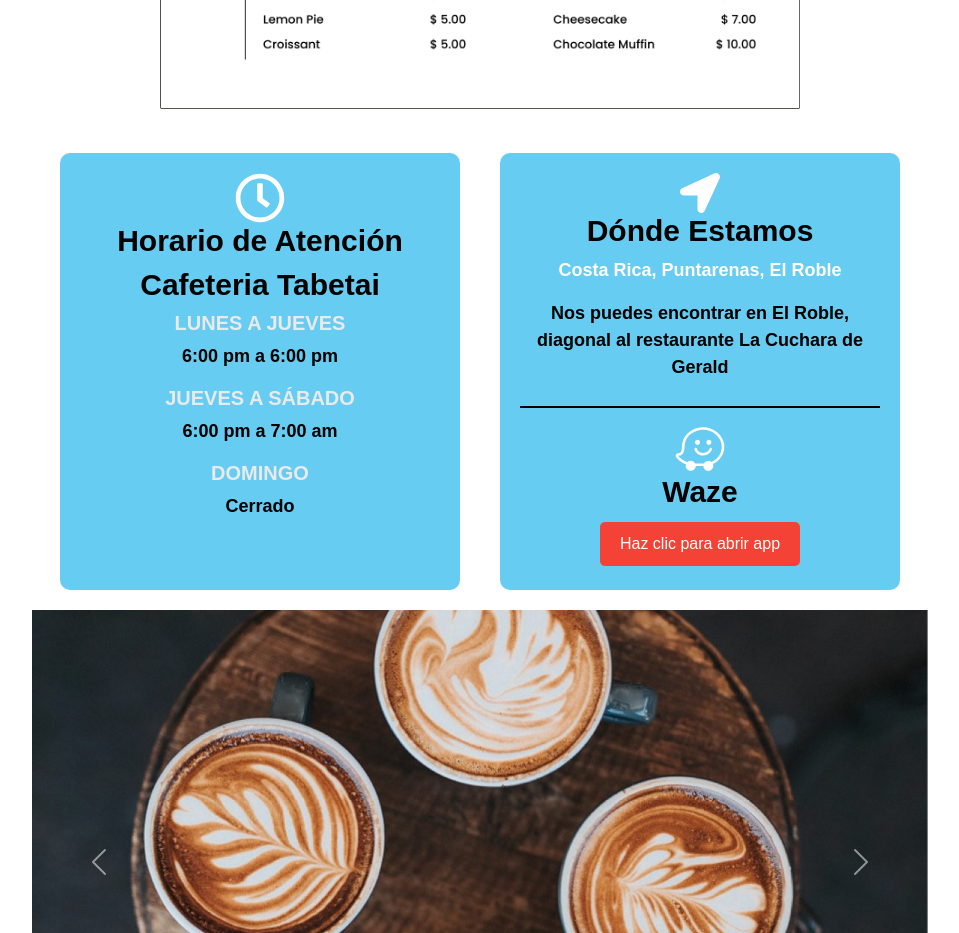
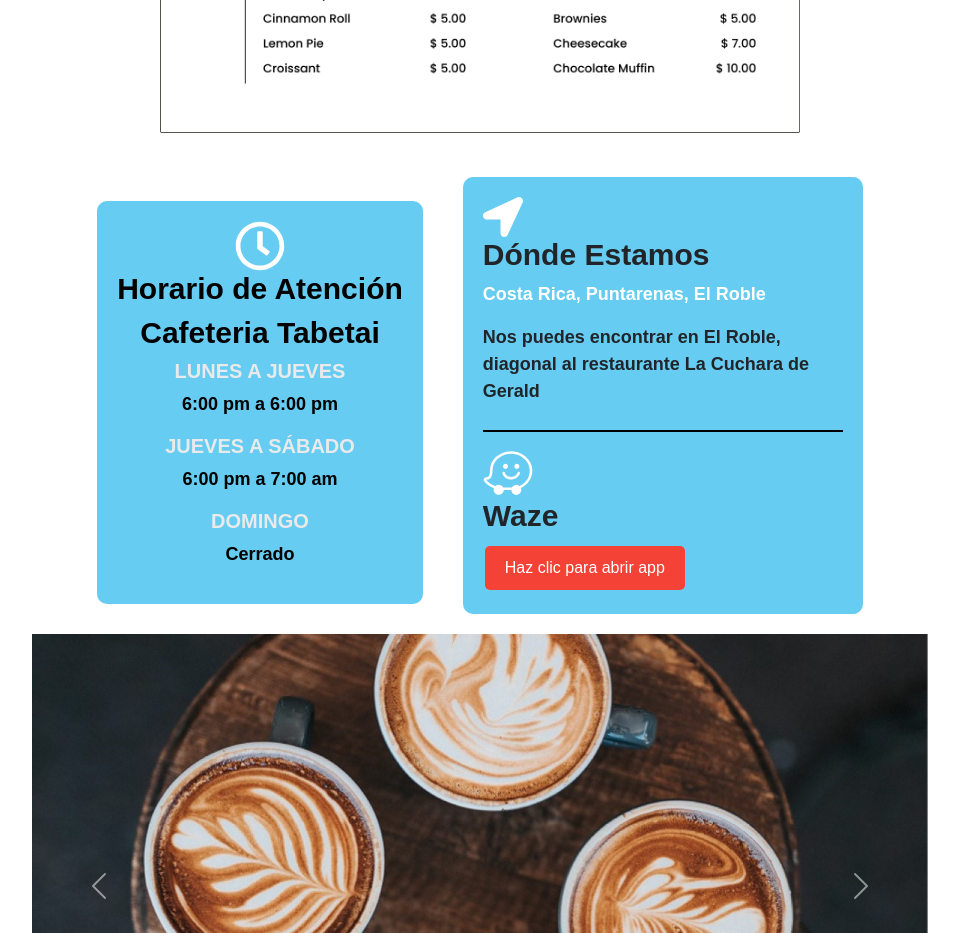
Before and after one commit to Porrasg/Website_Cafeteria_Tabetai, a React (Create React App) app in the folder frontend/tabetai/: page / in a window 1280 px wide. Shown: the part 2080-3013 px from the top of the page, without its empty margins (160-1119 px from the left). Built offline with nearby package versions, Linux system fonts and the light colour scheme.

Commit message:
Add Location.jsx
Add location and styles for this component

```diff
--- a/frontend/tabetai/src/App.js
+++ b/frontend/tabetai/src/App.js
@@ -16,6 +16,7 @@ import Tables from './components/Admins/Tables/Tables';
 import Form_admin from './components/Admins/Form_admin/Form_admin';
 import Menu from './components/Menu/Menu';
 import Schelude from './components/Schedule/Schelude';
+import Location from './components/Location/Location';
 
 function App() {
   const router = createBrowserRouter([
@@ -69,7 +70,7 @@ function App() {
     },
     {
       path: '/ubicacion',
-      element: <Schelude></Schelude>
+      element: <Location></Location>
     },
     {
       path: '/menu',
--- /dev/null
+++ b/frontend/tabetai/src/components/Location/Location.css
@@ -0,0 +1,72 @@
+.font {
+    font-family: Arial, sans-serif;
+    text-align: center;
+    color: rgb(0, 0, 0);
+  }
+
+  .container-wrapper {
+    display: flex;
+    justify-content: center;
+    flex-wrap: wrap;
+  }
+
+  .container {
+    flex: 1;
+    background-color: #66ccf1;
+    border-radius: 10px;
+    padding: 20px;
+    margin: 20px 20px; /* Reducido el margen horizontal a 5px */
+    max-width: 400px;
+  }
+
+  .parr {
+    font-size: 30px;
+    font-weight: bold;
+  }
+
+  .parr2 {
+    font-size: 25px;
+    font-weight: bold;
+  }
+
+  .parr3 {
+    font-size: 20px;
+    color: rgb(234, 234, 234);
+    font-weight: bold;
+}
+
+.parrafo {
+    font-size: 18px;
+    font-weight: bold;
+}
+
+.btn-sch {
+    background-color: #f44336;
+    border: none;
+    color: white;
+    padding: 10px 20px;
+    text-align: center;
+    text-decoration: none;
+    display: inline-block;
+    font-size: 16px;
+    margin: 4px 2px;
+    cursor: pointer;
+    border-radius: 5px;
+}
+
+.line-after-paragraphh::after {
+    content: '';
+    display: block;
+    width: 100%;
+    height: 2px;
+    background-color: rgb(0, 0, 0);
+    margin-top: 25px;
+}
+
+.waze {
+    font-size: 30px;
+}
+
+.country {
+    color: rgb(255, 255, 255);
+}
--- /dev/null
+++ b/frontend/tabetai/src/components/Location/Location.jsx
@@ -0,0 +1,28 @@
+import React from 'react'
+import { FaLocationArrow } from 'react-icons/fa';
+import { FaWaze } from 'react-icons/fa';
+// import Navbar from '../Navbar/Navbar';
+
+function Location() {
+    return (
+        <div>
+            {/* <Navbar></Navbar> */}
+            {/* Contenedor de Dónde Estamos */}
+            <div className="container">
+                <FaLocationArrow size={40} color='white'/>
+                <h1 className='parr'>Dónde Estamos</h1>
+                <p className="country parrafo">Costa Rica, Puntarenas, El Roble</p>
+                <p className="line-after-paragraphh parrafo">
+                Nos puedes encontrar en El Roble, <br />
+                diagonal al restaurante La Cuchara de Gerald
+                </p>
+                <FaWaze size={50} color="white" />
+                <br />
+                <h2 className="waze parr2">Waze</h2>
+                <button className='btn-sch'>Haz clic para abrir app</button>
+            </div>
+        </div>
+    )
+}
+
+export default Location
--- a/frontend/tabetai/src/components/Menu/Menu.jsx
+++ b/frontend/tabetai/src/components/Menu/Menu.jsx
@@ -1,10 +1,13 @@
 import React from 'react';
 import './Menu.css';
 import Menuu from '../../img/MinimalistMenu.png';
+// import Navbar from '../Navbar/Navbar';
 
-function Menu({ menuRef }) {
+function Menu() {
   return (
     <div>
+      {/* <Navbar></Navbar> */}
+      <br />
         <div className='tittle_container'>
           <h1>Nuestro Menú</h1>
           <h3>Elige la mejor opción para tu paladar</h3>
--- a/frontend/tabetai/src/components/Schedule/Schelude.jsx
+++ b/frontend/tabetai/src/components/Schedule/Schelude.jsx
@@ -1,12 +1,13 @@
 import React from 'react';
 import './Schelude.css';
 import { FaRegClock } from 'react-icons/fa';
-import { FaLocationArrow } from 'react-icons/fa';
-import { FaWaze } from 'react-icons/fa';
+// import Navbar from '../Navbar/Navbar';
 
 function Schelude() {
   return (
     <div>
+      {/* <Navbar></Navbar> */}
+      <br />
       <div className="font">
         <div className="container-wrapper">
           {/* Contenedor de Horario de Atención */}
@@ -21,21 +22,6 @@ function Schelude() {
             <h3 className='parr3'>DOMINGO</h3>
             <p className='parrafo'>Cerrado</p>
           </div>
-
-          {/* Contenedor de Dónde Estamos */}
-          <div className="container">
-            <FaLocationArrow size={40} color='white'/>
-            <h1 className='parr'>Dónde Estamos</h1>
-            <p className="country parrafo">Costa Rica, Puntarenas, El Roble</p>
-            <p className="line-after-paragraphh parrafo">
-              Nos puedes encontrar en El Roble, <br />
-              diagonal al restaurante La Cuchara de Gerald
-            </p>
-            <FaWaze size={50} color="white" />
-            <br />
-            <h2 className="waze parr2">Waze</h2>
-            <button className='btn-sch'>Haz clic para abrir app</button>
-          </div>
         </div>
       </div>
     </div>
--- a/frontend/tabetai/src/pages/Home/Home.css
+++ b/frontend/tabetai/src/pages/Home/Home.css
@@ -0,0 +1,5 @@
+.carts{
+    display: flex;
+    justify-content: center;
+
+}
--- a/frontend/tabetai/src/pages/Home/Home.jsx
+++ b/frontend/tabetai/src/pages/Home/Home.jsx
@@ -1,5 +1,5 @@
 import React from 'react'
-// import './Home.css'
+import './Home.css'
 import Navbar from '../../components/Navbar/Navbar'
 import InfoImg from '../../components/InfoImg/InfoImg'
 import Slogan from '../../components/Slogan/Slogan'
@@ -8,6 +8,8 @@ import Schelude from '../../components/Schedule/Schelude'
 import Menu from '../../components/Menu/Menu'
 import Footer from '../../components/Footer/Footer'
 import Carousel from '../../components/Carousel/Carousel'
+
+import Location from '../../components/Location/Location'
 
 function Home() {
     return (
@@ -32,8 +34,9 @@ function Home() {
             <Menu></Menu>
             </section>
 
-            <section>
-            <Schelude></Schelude>
+            <section className='carts'>
+                <Schelude></Schelude>
+                <Location></Location>
             </section>
 
             <section>
```
